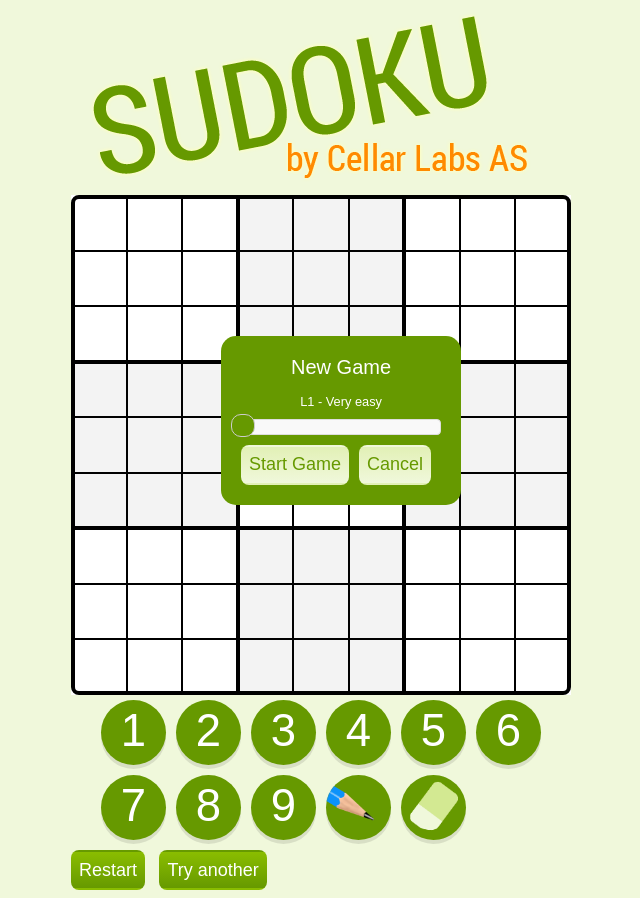
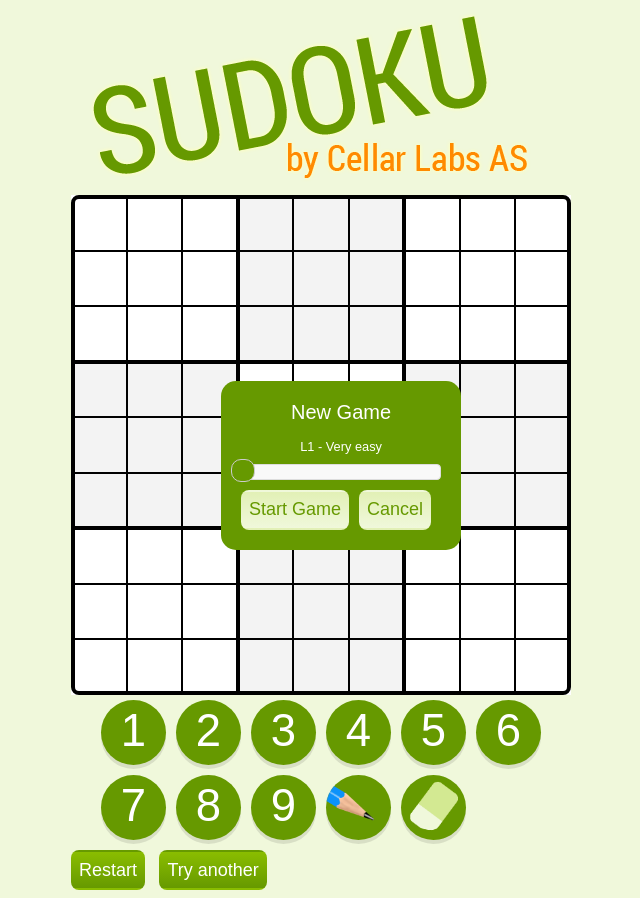
Before and after one commit to palmtoy/SudokuJS, a plain HTML site: page index.html in a window 1280 px wide. Shown: the whole page, without its empty margins (319-959 px from the left). Drawn offline with Linux system fonts and the light colour scheme.

Commit message:
Relative position of board container

```diff
--- a/index.html
+++ b/index.html
@@ -40,6 +40,10 @@
         .content {
             margin: 0 auto;
             width: 500px;
+        }
+
+        #board_container{
+            position:relative;
         }
 
         #button_bar_container {
```
